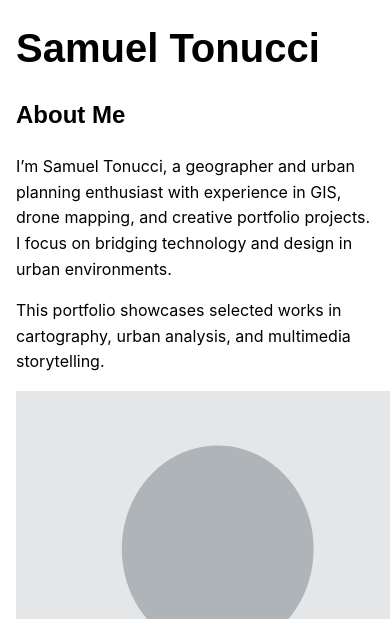
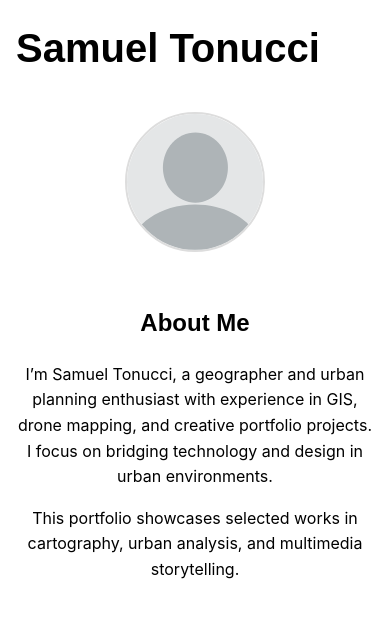
Before and after one commit to stonucci-urban/stonucci-urban.github.io, a Jekyll site: the page built from README.md, in a window 390 px wide. Shown: the top 619 px of the page. Built offline with Jekyll 4.4.1, drawn with Linux system fonts in a browser that asks for light colours; our own code applies the rules of GitHub Pages for plain Markdown files; grey boxes are pictures that could not be loaded.

Commit message:
Update style.css

```diff
--- a/assets/css/style.css
+++ b/assets/css/style.css
@@ -35,6 +35,44 @@ h1, h2, h3 {
   margin: 0;
   font-size: 2rem;
   line-height: 1.2;
+}
+
+
+.about {
+  margin: 40px 0;
+}
+
+.about-row {
+  display: flex;
+  align-items: center;
+  gap: 24px;
+}
+
+.about-text {
+  flex: 2;
+}
+
+.about-photo {
+  flex: 1;
+  max-width: 180px;
+}
+
+.about-photo img {
+  width: 100%;
+  height: auto;
+  border-radius: 50%;   /* circle crop */
+  border: 2px solid #ddd;
+}
+
+/* Stack vertically on mobile */
+@media (max-width: 720px) {
+  .about-row {
+    flex-direction: column-reverse;
+    text-align: center;
+  }
+  .about-photo {
+    max-width: 140px;
+  }
 }
 
 /* Flexbox two-column row */
```
